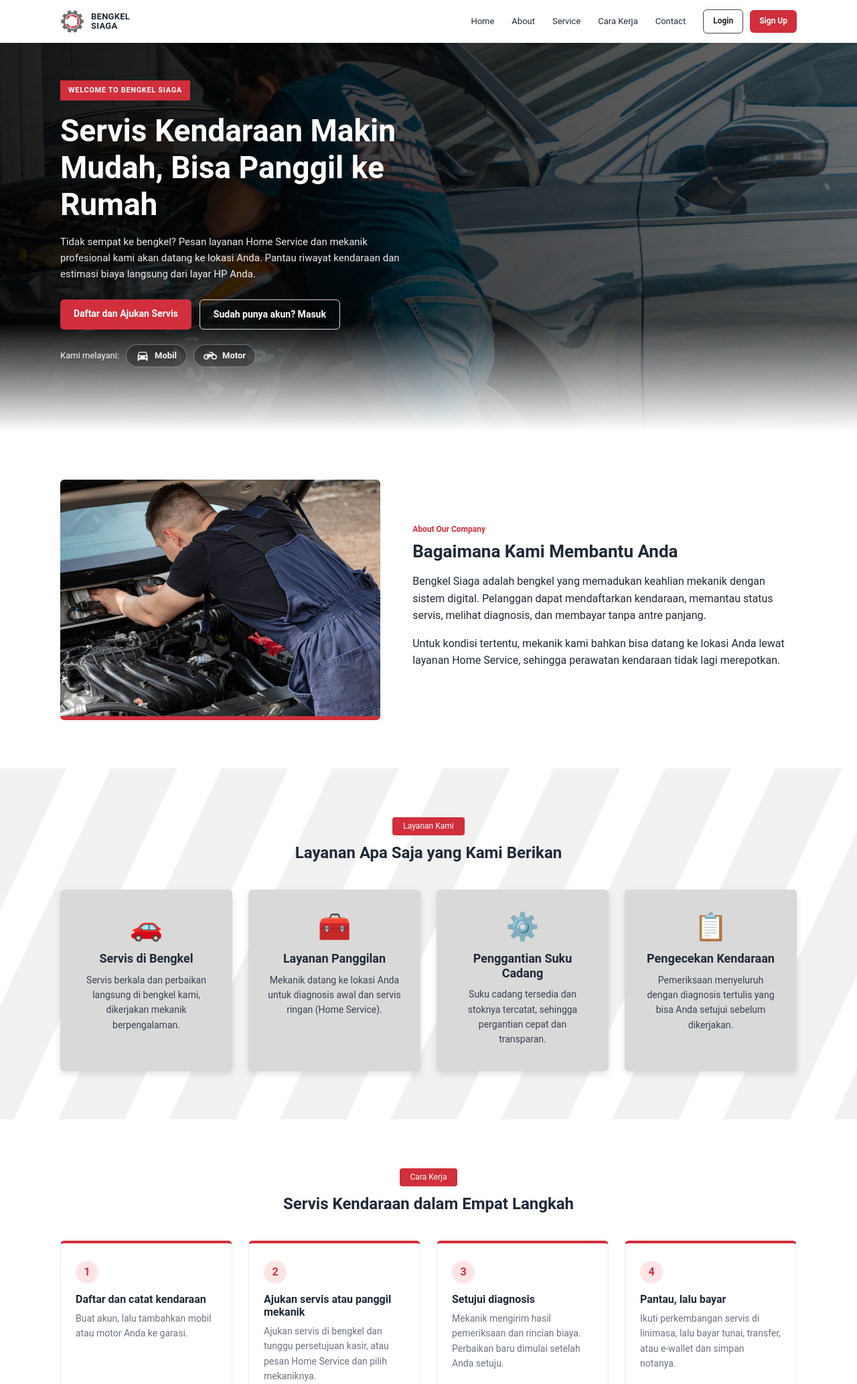
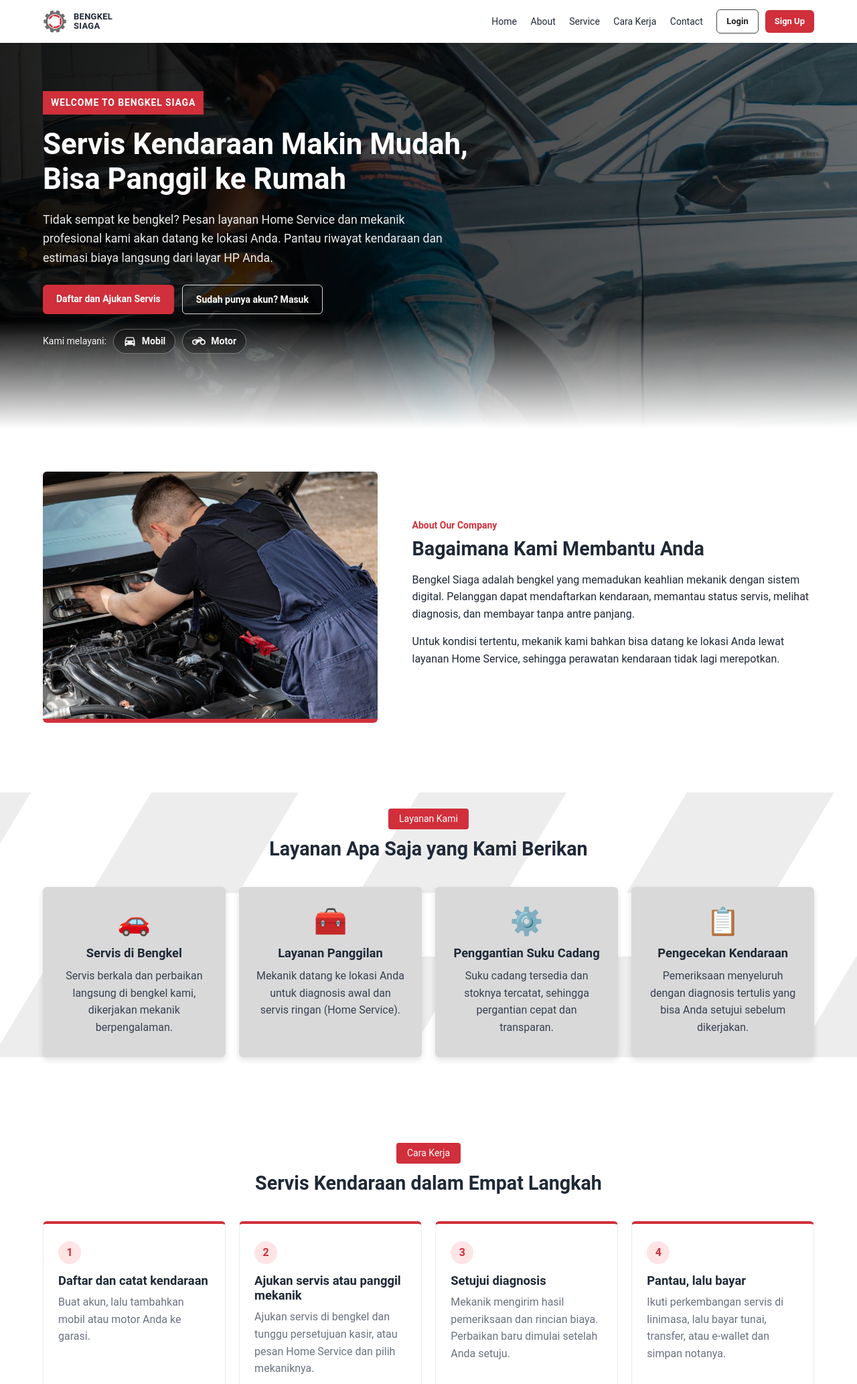
Before and after one commit to MRadjaNurAkbarA25/proyek-mk-pbo, a Django app: page / in a window 1280 px wide. Shown: the top 2066 px of the page at 67% size. Run offline with Django 5.2, Linux system fonts and the light colour scheme; data that the repository does not hold is empty.

Commit message:
Perbaikan landing page dari masukan dosen
- Hero: judul dan paragraf diperbesar, lebar teks dalam ch agar lebih penuh
- Alasan Memilih Kami: judul dan subjudul pindah ke kolom kanan di atas daftar poin
- Ukuran font seluruh landing memakai token clamp() yang konsisten
- Latar Layanan Kami: pola jajaran genjang abu muda murni CSS
- Kontainer landing fleksibel sehingga isi ikut melebar saat zoom out

Co-Authored-By: Claude Opus 5.5 <noreply@anthropic.com>

```diff
--- a/landing/templates/landing/index.html
+++ b/landing/templates/landing/index.html
@@ -153,10 +153,12 @@
 <!-- ===== ALASAN MEMILIH KAMI ===== -->
 <section id="alasan" class="section">
     <div class="container">
+        <div class="alasan">
+            <div class="img-frame img-alasan"></div>
+            {# Judul di kolom kanan, di atas daftar poin (masukan dosen). #}
+            <div>
                 <h2 class="judul-kiri">Alasan Memilih Kami</h2>
                 <p class="sub-merah">Kami ada untuk setiap kebutuhan anda</p>
-        <div class="alasan">
-            <div class="img-frame img-alasan"></div>
                 <ul class="alasan-list">
                     {% for item in alasan %}
                     <li>
@@ -168,6 +170,7 @@
                     </li>
                     {% endfor %}
                 </ul>
+            </div>
         </div>
     </div>
 </section>
--- a/static/css/landing.css
+++ b/static/css/landing.css
@@ -1,14 +1,34 @@
 /* ===== landing.css — halaman landing ===== */
+
+/* UKURAN FLEKSIBEL (masukan dosen, 24 Okt)
+   Ukuran font memakai clamp(): ikut membesar di layar lebar atau saat
+   browser di-zoom out, tetapi tetap punya batas bawah dan atas. */
+:root {
+    --fs-kecil: clamp(14px, .3vw + 10px, 18px);    /* label, footer, nav */
+    --fs-teks:  clamp(16px, .4vw + 10.5px, 21px);  /* paragraf, deskripsi kartu */
+    --fs-h3:    clamp(18px, .5vw + 12px, 26px);
+    --fs-h2:    clamp(28px, 1.3vw + 12px, 48px);
+    --fs-h1:    clamp(36px, 2.8vw + 8px, 80px);
+    --gutter:   clamp(16px, 5vw, 200px);
+}
+/* Kontainer landing tidak dikunci 1100px: lebarnya selalu layar dikurangi
+   gutter, jadi isi ikut melebar saat zoom out dan tidak tersisa ruang kosong
+   besar di kiri-kanan. Hanya berlaku di landing karena file ini tidak dimuat
+   halaman lain. */
+.container { width: calc(100% - 2 * var(--gutter)); }
+body { font-size: var(--fs-teks); }
+.btn { font-size: var(--fs-kecil); }
+.btn-kecil { font-size: clamp(13px, .2vw + 10px, 16px); }
 
 /* NAVBAR */
 .nav { position: sticky; top: 0; z-index: 50; background: #fff; box-shadow: 0 1px 6px rgba(0,0,0,.08); }
-.nav-inner { display: flex; align-items: center; justify-content: space-between; height: 64px; }
-.nav-menu { display: flex; align-items: center; gap: 26px; font-size: 13px; }
+.nav-inner { display: flex; align-items: center; justify-content: space-between; height: clamp(64px, 3vw + 24px, 84px); }
+.nav-menu { display: flex; align-items: center; gap: clamp(20px, 1.6vw, 36px); font-size: var(--fs-kecil); }
 .nav-link:hover { color: var(--merah); }
 
 /* HERO */
 .hero {
-    min-height: 520px;
+    min-height: clamp(520px, 72vh, 860px);
     display: flex;
     align-items: center;
     color: #fff;
@@ -23,19 +43,22 @@
     margin-bottom: 18px;
     padding: 6px 12px;
     background: var(--merah);
-    font-size: 11px;
+    font-size: var(--fs-kecil);
     font-weight: 700;
     letter-spacing: .06em;
 }
-.hero h1 { max-width: 560px; margin: 0 0 16px; font-size: clamp(28px, 4.6vw, 46px); }
-.hero p { max-width: 520px; margin: 0; font-size: 15px; opacity: .92; }
+/* Lebar dalam satuan ch supaya ikut membesar bersama font: hero lebih penuh,
+   ruang kosong di kanan berkurang. */
+.hero h1 { max-width: 26ch; margin: 0 0 20px; font-size: var(--fs-h1); }
+.hero p { max-width: 62ch; margin: 0; font-size: clamp(17px, .6vw + 10px, 24px); opacity: .92; }
 
 /* SECTION UMUM */
-.section { padding: 72px 0; }
-.kecil-merah { color: var(--merah); font-size: 12px; font-weight: 600; }
+.section { padding: clamp(64px, 5vw, 112px) 0; }
+.section h2 { font-size: var(--fs-h2); }
+.kecil-merah { color: var(--merah); font-size: var(--fs-kecil); font-weight: 600; }
 .judul-tengah { text-align: center; }
 .judul-kiri { margin: 0 0 4px; }
-.sub-merah { margin: 0 0 32px; color: var(--merah); font-size: 13px; }
+.sub-merah { margin: 0 0 28px; color: var(--merah); font-size: var(--fs-teks); }
 
 .img-frame {
     aspect-ratio: 4 / 3;
@@ -49,11 +72,23 @@
 .img-alasan { aspect-ratio: 1 / 1; background-image: url("../images/alasan.jpg"); }
 
 /* ABOUT */
-.about { display: grid; grid-template-columns: 1fr 1.2fr; gap: 48px; align-items: center; }
-.about h2 { margin: 6px 0 14px; font-size: 26px; }
+.about { display: grid; grid-template-columns: 1fr 1.2fr; gap: clamp(28px, 4vw, 80px); align-items: center; }
+.about h2 { margin: 6px 0 14px; }
 
-/* LAYANAN */
-.layanan { background: repeating-linear-gradient(115deg, #f1f1f1 0 90px, #fff 90px 150px); }
+/* LAYANAN
+   Latar: jajaran genjang abu muda berjajar miring (masukan dosen), murni CSS.
+   conic-gradient menggambar satu persegi panjang 220x150 di pojok kiri atas
+   setiap ubin 400x245; skewX memiringkannya menjadi jajaran genjang dan
+   sekaligus menggeser tiap baris sehingga tampak berjajar diagonal. */
+.layanan { position: relative; overflow: hidden; isolation: isolate; background: #fff; }
+.layanan::before {
+    content: "";
+    position: absolute;
+    inset: 0 -1500px;  /* lebih lebar dari section supaya tepi miringnya tidak terlihat */
+    z-index: -1;
+    background: conic-gradient(at 220px 150px, transparent 75%, #ededed 0) 0 40px / 400px 245px;
+    transform: skewX(-31deg);
+}
 .pill {
     display: inline-block;
     margin-bottom: 12px;
@@ -61,50 +96,50 @@
     border-radius: 4px;
     background: var(--merah);
     color: #fff;
-    font-size: 12px;
+    font-size: var(--fs-kecil);
 }
-.layanan h2 { margin: 0; font-size: 24px; }
+.layanan h2 { margin: 0; }
 /* Kartu layanan diperbesar (21 Okt): dulu 270px dua kolom, sekarang empat
    kolom selebar kontainer di layar lebar, dua di tablet, satu di HP. */
 .kartu-grid {
     display: grid;
     grid-template-columns: repeat(4, minmax(0, 1fr));
-    gap: 24px;
+    gap: clamp(20px, 1.6vw, 36px);
     margin-top: 40px;
 }
 .kartu {
-    padding: 36px 26px;
+    padding: clamp(32px, 2.4vw, 52px) clamp(22px, 1.8vw, 40px);
     border-radius: 6px;
     background: #d9d9d9;
     box-shadow: 0 4px 10px rgba(0,0,0,.12);
     text-align: center;
 }
-.kartu-ikon { font-size: 40px; line-height: 1; }
-.kartu h3 { margin: 16px 0 10px; font-size: 18px; }
-.kartu p { margin: 0; font-size: 14px; color: #374151; }
+.kartu-ikon { font-size: clamp(40px, 1.6vw + 18px, 60px); line-height: 1; }
+.kartu h3 { margin: 16px 0 10px; font-size: var(--fs-h3); }
+.kartu p { margin: 0; font-size: var(--fs-teks); color: #374151; }
 
 /* ALASAN */
-.alasan { display: grid; grid-template-columns: 1fr 1.3fr; gap: 48px; align-items: center; }
+.alasan { display: grid; grid-template-columns: 1fr 1.3fr; gap: clamp(28px, 4vw, 80px); align-items: center; }
 .alasan-list { display: grid; gap: 20px; margin: 0; padding: 0; list-style: none; }
 .alasan-list li { display: flex; gap: 14px; }
-.alasan-list h3 { margin: 0 0 2px; font-size: 15px; }
-.alasan-list p { margin: 0; font-size: 13px; color: var(--abu-teks); }
+.alasan-list h3 { margin: 0 0 2px; font-size: var(--fs-h3); }
+.alasan-list p { margin: 0; font-size: var(--fs-teks); color: var(--abu-teks); }
 .bulat {
     display: grid;
     place-items: center;
     flex: none;
-    width: 36px;
-    height: 36px;
+    width: clamp(36px, 1.2vw + 20px, 52px);
+    height: clamp(36px, 1.2vw + 20px, 52px);
     border-radius: 50%;
     background: var(--merah);
     color: #fff;
-    font-size: 15px;
+    font-size: var(--fs-kecil);
 }
 
 /* FOOTER */
-.footer { padding: 48px 0 24px; background: var(--gelap); color: #d4d4d4; font-size: 13px; }
+.footer { padding: 48px 0 24px; background: var(--gelap); color: #d4d4d4; font-size: var(--fs-kecil); }
 .footer-grid { display: grid; grid-template-columns: 1.3fr 1.2fr 1fr 1fr; gap: 32px; }
-.footer h4 { margin: 18px 0 10px; color: var(--merah); font-size: 12px; }
+.footer h4 { margin: 18px 0 10px; color: var(--merah); font-size: var(--fs-kecil); }
 .footer-grid > div:not(:first-child) h4 { margin-top: 0; }
 .footer ul { display: grid; gap: 8px; margin: 0; padding: 0; list-style: none; }
 .footer a:hover { color: #fff; }
@@ -113,7 +148,7 @@
    jadi dipakai versi putihnya. Cincin merahnya tetap sama. */
 .brand-terang .brand-logo { background-image: url("../images/logo-terang.png"); }
 .footer-desk { margin: 12px 0 0; }
-.footer-bawah { margin-top: 32px; padding-top: 16px; border-top: 1px solid #444; color: #9ca3af; font-size: 12px; text-align: center; }
+.footer-bawah { margin-top: 32px; padding-top: 16px; border-top: 1px solid #444; color: #9ca3af; font-size: var(--fs-kecil); text-align: center; }
 
 /* RESPONSIVE */
 @media (max-width: 820px) {
@@ -139,7 +174,7 @@
 .btn-garis-terang:hover { background: rgba(255,255,255,.12); }
 .btn-putih { background: #fff; color: var(--merah); }
 .btn-putih:hover { background: #f3f3f3; }
-.hero-jenis { display: flex; flex-wrap: wrap; align-items: center; gap: 10px; margin-top: 22px; font-size: 13px; opacity: .95; }
+.hero-jenis { display: flex; flex-wrap: wrap; align-items: center; gap: 10px; margin-top: 22px; font-size: var(--fs-kecil); opacity: .95; }
 .chip-jenis {
     display: inline-flex; align-items: center; gap: 8px; padding: 6px 14px;
     border-radius: 999px; background: rgba(255,255,255,.14); border: 1px solid rgba(255,255,255,.35);
@@ -154,30 +189,30 @@
 }
 .statistik-isi > div { display: flex; flex-direction: column; align-items: center; padding: 6px 12px; text-align: center; }
 .statistik-isi > div + div { border-left: 1px solid #ececec; }
-.statistik-isi strong { color: var(--merah); font-size: 30px; line-height: 1.1; }
-.statistik-isi span { color: var(--abu-teks); font-size: 13px; }
+.statistik-isi strong { color: var(--merah); font-size: clamp(30px, 1vw + 18px, 44px); line-height: 1.1; }
+.statistik-isi span { color: var(--abu-teks); font-size: var(--fs-kecil); }
 
-.alur { display: grid; grid-template-columns: repeat(4, minmax(0, 1fr)); gap: 24px; margin: 40px 0 0; padding: 0; list-style: none; text-align: left; }
-.alur li { position: relative; padding: 26px 22px; border: 1px solid #ececec; border-top: 4px solid var(--merah); border-radius: 6px; background: #fff; }
+.alur { display: grid; grid-template-columns: repeat(4, minmax(0, 1fr)); gap: clamp(20px, 1.6vw, 36px); margin: 40px 0 0; padding: 0; list-style: none; text-align: left; }
+.alur li { position: relative; padding: clamp(26px, 1.8vw, 40px) clamp(22px, 1.6vw, 36px); border: 1px solid #ececec; border-top: 4px solid var(--merah); border-radius: 6px; background: #fff; }
 .alur-nomor { display: grid; place-items: center; width: 34px; height: 34px; border-radius: 50%; background: #ffe4e6; color: var(--merah); font-weight: 700; }
-.alur h3 { margin: 14px 0 8px; font-size: 16px; }
-.alur p { margin: 0; color: var(--abu-teks); font-size: 14px; }
+.alur h3 { margin: 14px 0 8px; font-size: var(--fs-h3); }
+.alur p { margin: 0; color: var(--abu-teks); font-size: var(--fs-teks); }
 
 .harga { background: var(--abu); }
-.harga h2, #cara-kerja h2 { margin: 0; font-size: 24px; }
-.harga-catatan { max-width: 620px; margin: 10px auto 0; color: var(--abu-teks); font-size: 14px; }
-.harga-grid { display: grid; grid-template-columns: repeat(3, minmax(0, 1fr)); gap: 20px; margin-top: 32px; text-align: left; }
-.harga-kartu { display: flex; flex-direction: column; padding: 22px; border-radius: 6px; background: #fff; box-shadow: 0 2px 10px rgba(0,0,0,.06); }
-.harga-kartu h3 { margin: 0 0 6px; font-size: 16px; }
-.harga-kartu p { margin: 0 0 14px; color: var(--abu-teks); font-size: 13px; }
+.harga h2, #cara-kerja h2 { margin: 0; }
+.harga-catatan { max-width: 62ch; margin: 10px auto 0; color: var(--abu-teks); font-size: var(--fs-teks); }
+.harga-grid { display: grid; grid-template-columns: repeat(3, minmax(0, 1fr)); gap: clamp(20px, 1.6vw, 36px); margin-top: 32px; text-align: left; }
+.harga-kartu { display: flex; flex-direction: column; padding: clamp(22px, 1.6vw, 36px); border-radius: 6px; background: #fff; box-shadow: 0 2px 10px rgba(0,0,0,.06); }
+.harga-kartu h3 { margin: 0 0 6px; font-size: var(--fs-h3); }
+.harga-kartu p { margin: 0 0 14px; color: var(--abu-teks); font-size: var(--fs-teks); }
 .harga-bawah { display: flex; justify-content: space-between; align-items: baseline; gap: 10px; margin-top: auto; padding-top: 12px; border-top: 1px solid #f0f0f0; }
-.harga-bawah strong { color: var(--merah); font-size: 18px; }
-.harga-bawah span { color: var(--abu-teks); font-size: 12px; white-space: nowrap; }
+.harga-bawah strong { color: var(--merah); font-size: var(--fs-h3); }
+.harga-bawah span { color: var(--abu-teks); font-size: var(--fs-kecil); white-space: nowrap; }
 
-.penutup { padding: 52px 0; background: var(--merah); color: #fff; }
+.penutup { padding: clamp(52px, 4vw, 88px) 0; background: var(--merah); color: #fff; }
 .penutup-isi { display: flex; justify-content: space-between; align-items: center; gap: 24px; }
-.penutup h2 { margin: 0 0 6px; font-size: 26px; }
-.penutup p { margin: 0; opacity: .92; }
+.penutup h2 { margin: 0 0 6px; font-size: var(--fs-h2); }
+.penutup p { margin: 0; font-size: var(--fs-teks); opacity: .92; }
 .penutup-aksi { display: flex; flex-wrap: wrap; gap: 12px; }
 
 /* Responsif untuk bagian-bagian di atas. Ditaruh paling akhir supaya
```
Also changed, not shown: landing/tests/test_landing.py (+10 -0 lines). Lines whose indentation alone changed are shown as unchanged.
